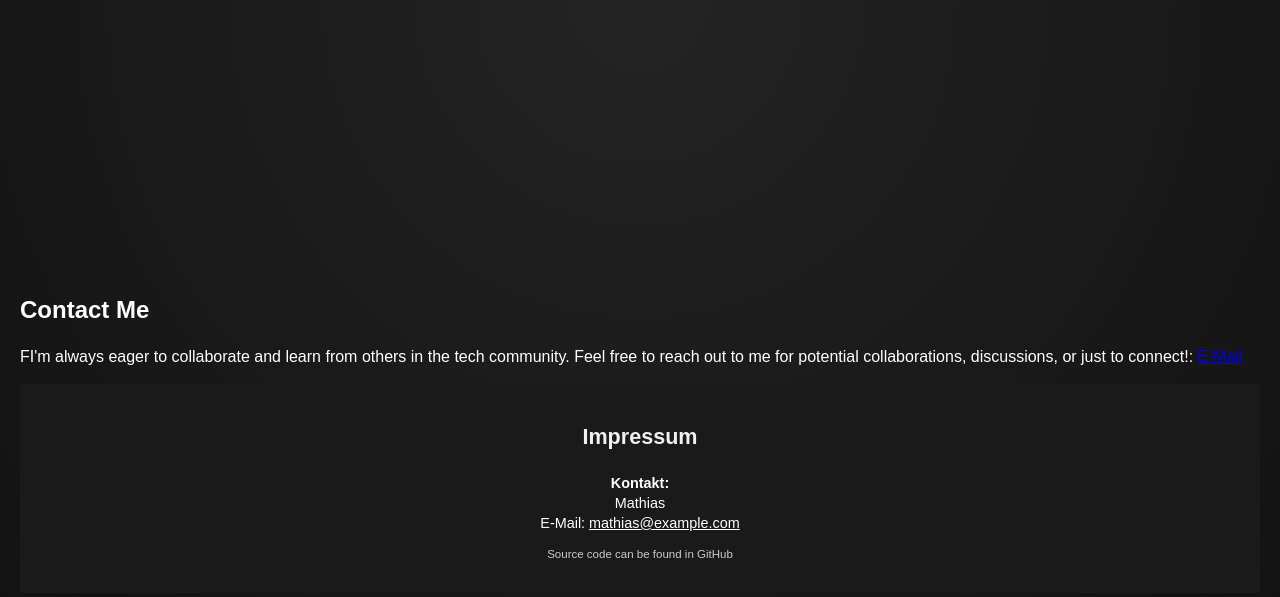
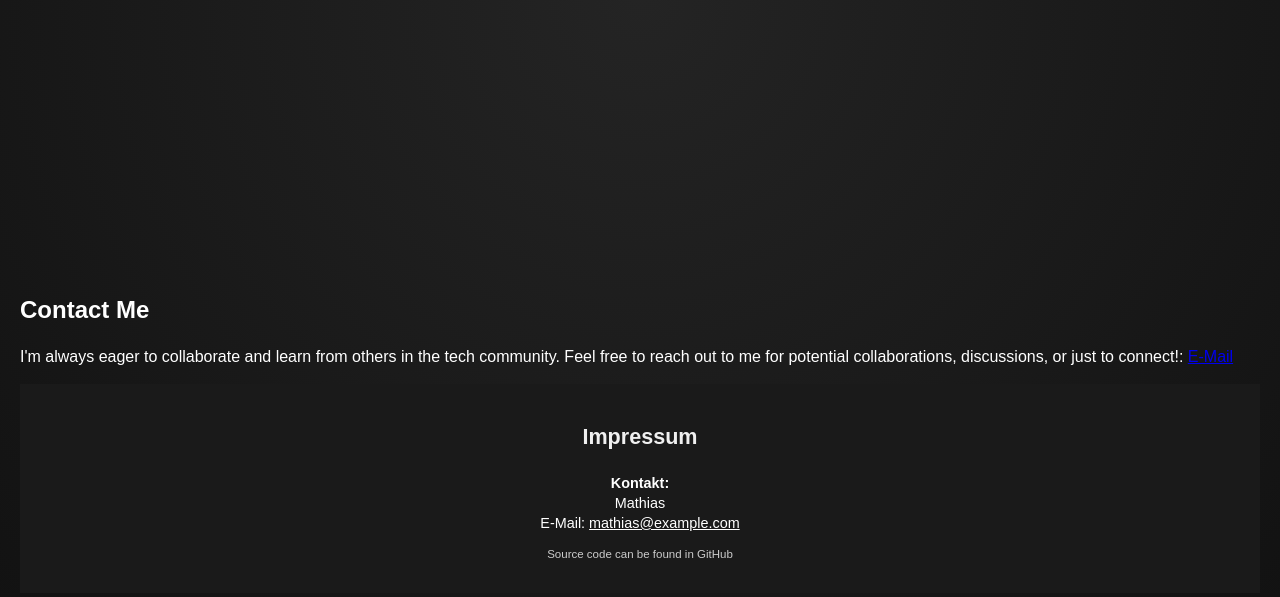
Before and after one commit to Lynix152/Lynix152.github.io, a website built with webpack: page index.html in a window 1280 px wide. Shown: the part 613-1210 px from the top of the page. Built offline with nearby package versions, Linux system fonts and the light colour scheme; files whose address does not match are found by name.

Commit message:
Update index.html

```diff
--- a/index.html
+++ b/index.html
@@ -55,7 +55,7 @@
 
   <section id="contact">
     <h2>Contact Me</h2>
-    <p>FI'm always eager to collaborate and learn from others in the tech community. Feel free to reach out to me for potential collaborations, discussions, or just to connect!: <a href="mailto:mathias@example.com">E-Mail</a></p>
+    <p>I'm always eager to collaborate and learn from others in the tech community. Feel free to reach out to me for potential collaborations, discussions, or just to connect!: <a href="mailto:mathias@example.com">E-Mail</a></p>
   </section>
 
   <section id="impressum" style="background-color: #1a1a1a; color: #ffffff; padding: 20px; text-align: center;">
```
